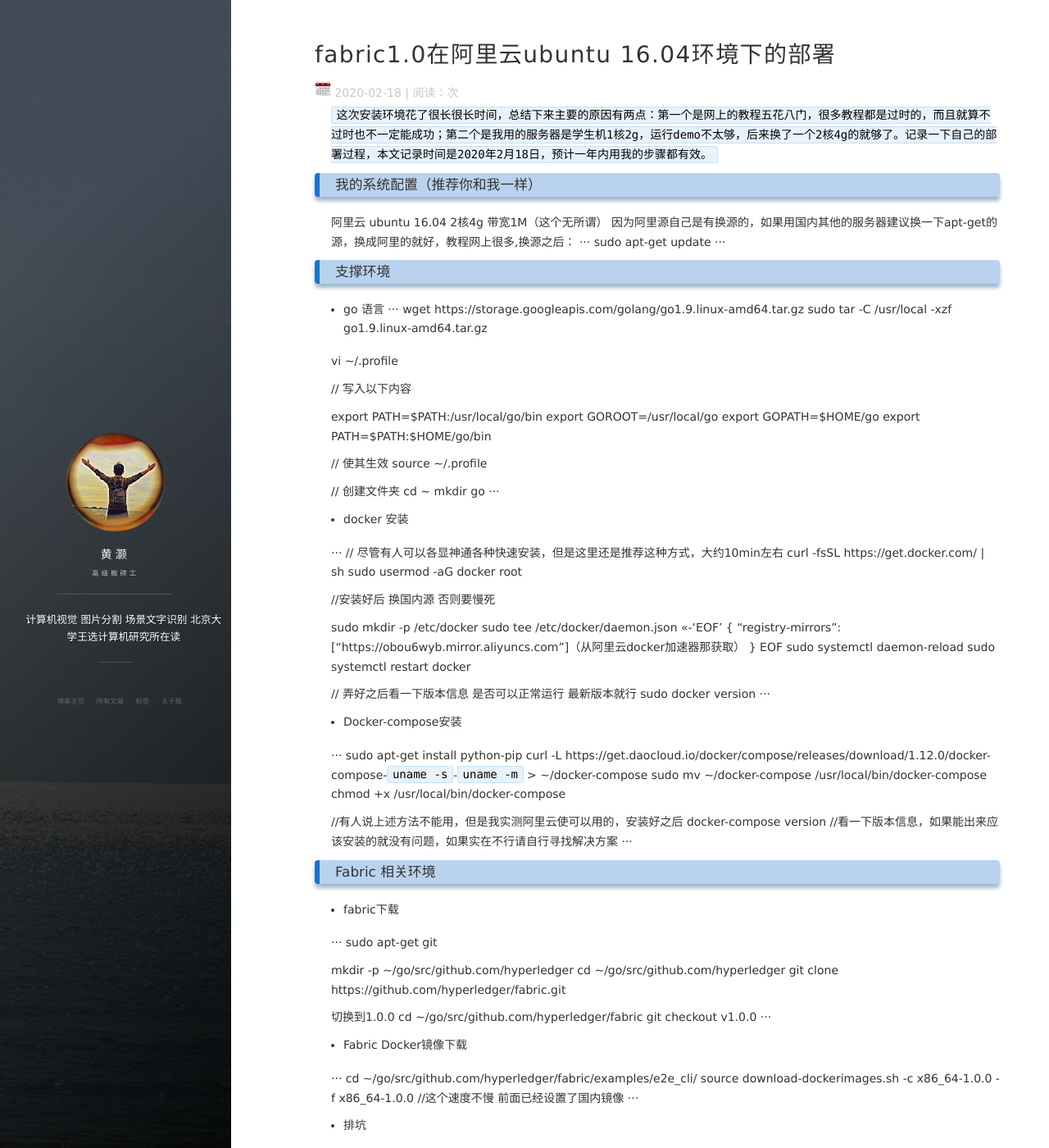
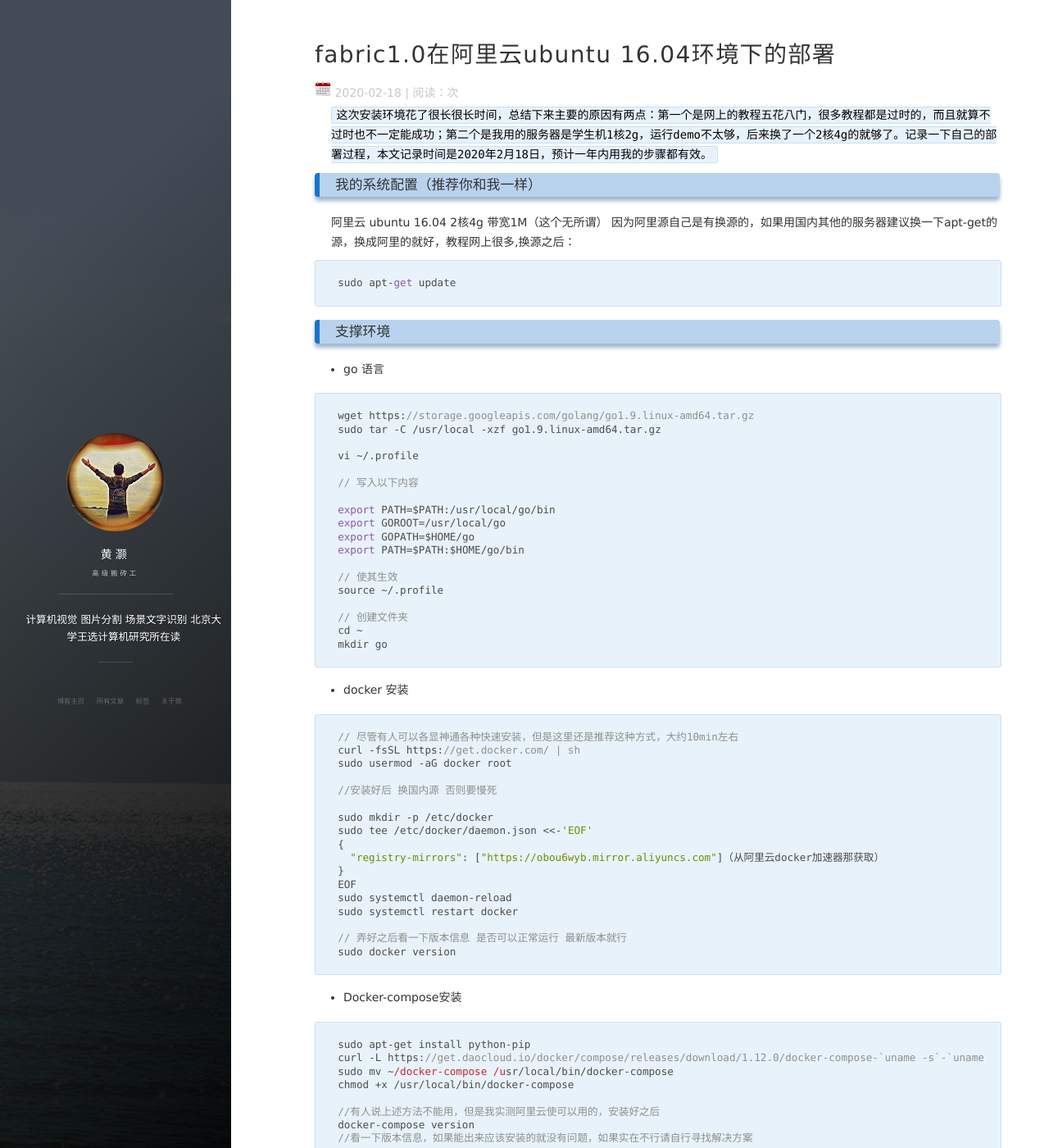
Before and after one commit to Huaxingweichen/Huaxingweichen.github.io, a Jekyll site: the page built from _posts/2020-02-18-fabric1.0在阿里云ubuntu 16.04环境下的部署.md, in a window 1280 px wide and 1400 px high. Shown: the whole window at 82% size. Built offline with Jekyll 4.4.1, drawn with Linux system fonts in a browser that asks for light colours; nearby versions of some CDN libraries; comment, search, counter and statistics services are not loaded; some of the changed text lies outside the part shown.

Commit message:
更新fabric部署笔记

````diff
--- a/_posts/2020-02-18-fabric1.0在阿里云ubuntu 16.04环境下的部署.md
+++ b/_posts/2020-02-18-fabric1.0在阿里云ubuntu 16.04环境下的部署.md
@@ -12,14 +12,16 @@ tag: Blockchain
 
 阿里云 ubuntu 16.04 2核4g 带宽1M（这个无所谓）
 因为阿里源自己是有换源的，如果用国内其他的服务器建议换一下apt-get的源，换成阿里的就好，教程网上很多,换源之后：
-···
+
+``` c
 sudo apt-get update
-···
+```
 
 ### 支撑环境
 
 - go 语言
-···
+
+``` c
 wget https://storage.googleapis.com/golang/go1.9.linux-amd64.tar.gz
 sudo tar -C /usr/local -xzf go1.9.linux-amd64.tar.gz
 
@@ -38,11 +40,11 @@ source ~/.profile
 // 创建文件夹
 cd ~
 mkdir go
-···
+```
 
 - docker 安装
 
-···
+``` c
 // 尽管有人可以各显神通各种快速安装，但是这里还是推荐这种方式，大约10min左右
 curl -fsSL https://get.docker.com/ | sh
 sudo usermod -aG docker root
@@ -60,11 +62,11 @@ sudo systemctl restart docker
 
 // 弄好之后看一下版本信息 是否可以正常运行 最新版本就行
 sudo docker version
-···
+```
 
 - Docker-compose安装
 
-···
+``` c
 sudo apt-get install python-pip
 curl -L https://get.daocloud.io/docker/compose/releases/download/1.12.0/docker-compose-`uname -s`-`uname -m` > ~/docker-compose
 sudo mv ~/docker-compose /usr/local/bin/docker-compose
@@ -73,13 +75,13 @@ chmod +x /usr/local/bin/docker-compose
 //有人说上述方法不能用，但是我实测阿里云使可以用的，安装好之后
 docker-compose version
 //看一下版本信息，如果能出来应该安装的就没有问题，如果实在不行请自行寻找解决方案
-···
+```
 
 ### Fabric 相关环境
 
 - fabric下载
 
-···
+``` c
 sudo apt-get git
 
 mkdir -p ~/go/src/github.com/hyperledger
@@ -89,19 +91,19 @@ git clone https://github.com/hyperledger/fabric.git
 切换到1.0.0
 cd ~/go/src/github.com/hyperledger/fabric
 git checkout v1.0.0
-···
+```
 
 - Fabric Docker镜像下载
 
-···
+``` c
 cd ~/go/src/github.com/hyperledger/fabric/examples/e2e_cli/
 source download-dockerimages.sh -c x86_64-1.0.0 -f x86_64-1.0.0
 //这个速度不慢 前面已经设置了国内镜像
-···
+```
 
 - 排坑
 
-···
+``` c
 //这里我只说怎么排坑，具体为什么排我也一知半解，仅针对于阿里云环境下和当前版本下
 
 vi dockerl-compose-cli.yaml
@@ -110,10 +112,12 @@ vi dockerl-compose-cli.yaml
 
 vi /etc/resolv.conf
 //注释掉 options timeout:2 attempts:3 rotate single-request-reopen
-···
+```
 
 - 运行
-···
+
+``` c
 ./network_setup.sh up
-···
+```
+
 然后就等待一下，经过惊心动魄的几十秒，就会出现END-E2E的字样，就成功啦。
````
